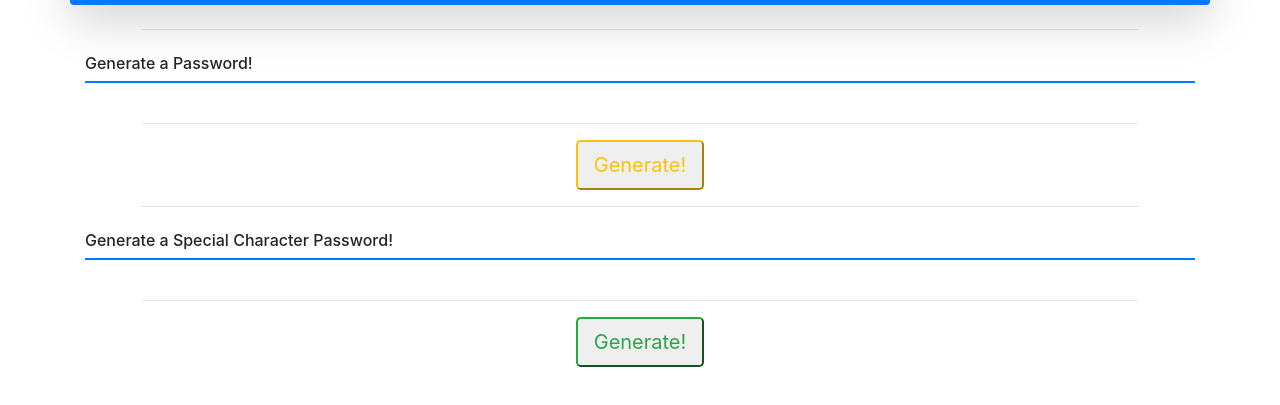
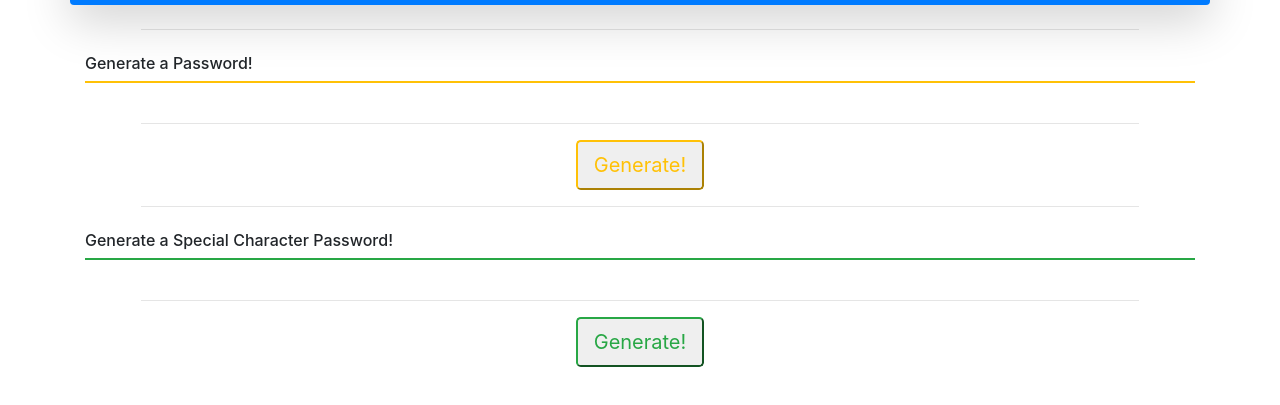
Before and after one commit to nddarnell/Week3-Homework-Javascript, a plain HTML site: page index.html in a window 1280 px wide. Shown: the part 99-504 px from the top of the page. Drawn offline with nearby package versions, Linux system fonts and the light colour scheme.

Commit message:
Updated html to add text wrap and updated style of generated password to match button color

```diff
--- a/index.html
+++ b/index.html
@@ -26,7 +26,7 @@
                 <div class="col-md-12 mt-2 mb-2">
                     <div class="form-group">
                         <h6>Generate a Password!</h6>
-                        <p class="border border-primary" id="GeneratedPassword"></p>
+                        <p class="border border-warning text-wrap" id="GeneratedPassword"></p>
                     </div>
                 </div>
             </div>
@@ -55,7 +55,7 @@
                 <div class="col-md-12 mt-2 mb-2">
                     <div class="form-group">
                         <h6>Generate a Special Character Password!</h6>
-                        <p class="border border-primary" id="SpecialGenerate"></p>
+                        <p class="border border-success text-wrap" id="SpecialGenerate"></p>
                     </div>
                 </div>
             </div>
```
